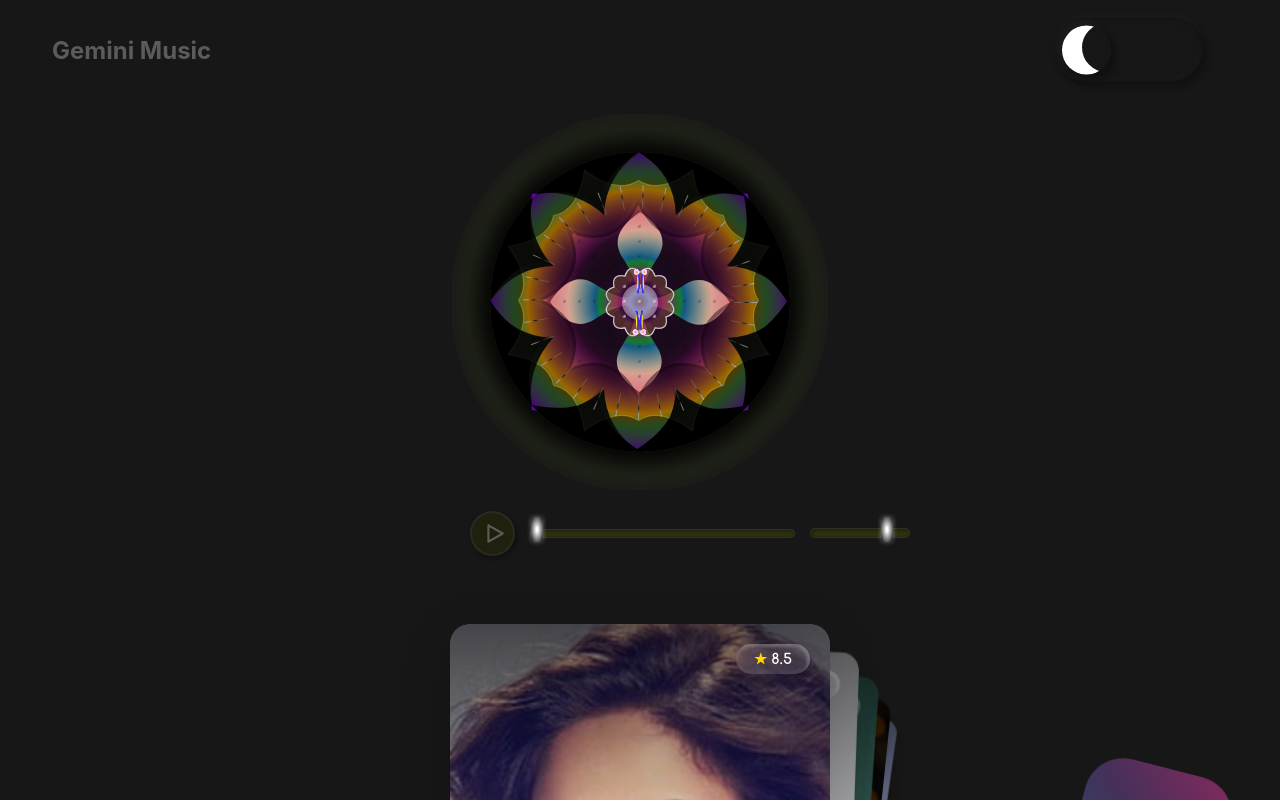
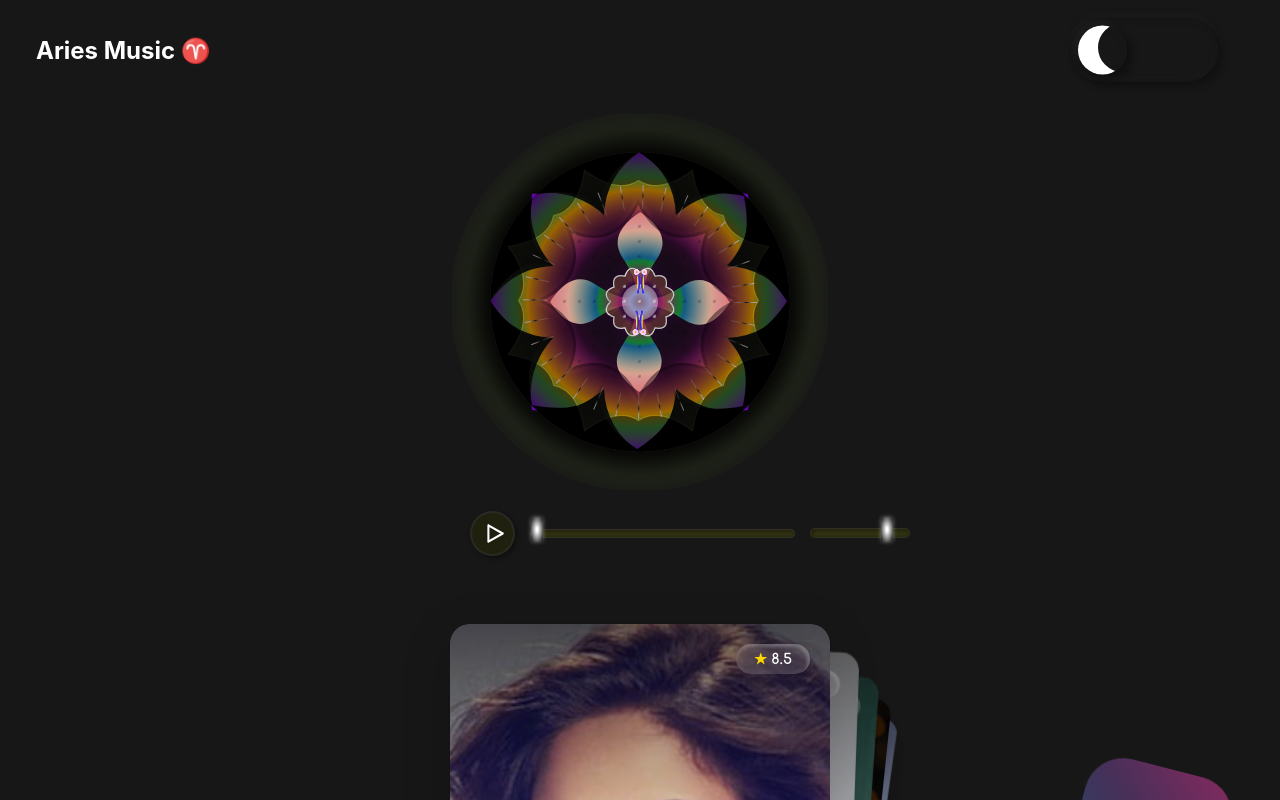
Before and after one commit to Datascientist88/music_player_iterative_refinement_testing, a React (Create React App) app in the folder frontend/: page / in a window 1280 px wide. Shown: the top 800 px of the page. Built offline with nearby package versions, Linux system fonts and the light colour scheme.

Commit message:
my first commit

```diff
--- a/frontend/src/App.css
+++ b/frontend/src/App.css
@@ -11,7 +11,7 @@ body {
 
 /* --- THEME DEFINITIONS --- */
 body[data-theme='dark'] {
-    --text-color: #8889;
+    --text-color:white;
     --text-color-hover: #fff;
     --bttn-brdr1: #3338;
     --bttn-brdr2: #4472;
@@ -25,14 +25,14 @@ body[data-theme='dark'] {
 }
 
 body[data-theme='light'] {
-    --text-color: #555;
+    --text-color: #1a1a1a;
     --text-color-hover: #000;
     --bttn-brdr1: #ccc;
     --bttn-brdr2: #b3b3b3;
     --main-bg: #fdfdfd; /* From toggle bg */
     --player-bg: radial-gradient(circle at 50% 50%, #e0e0e0, #ffffff 65%, #f0f2f5 75%);
     --card-bg: #ffffff;
-    --card-text: #333;
+    --card-text: #2b2a2a;
     --card-shadow: 0 4px 15px rgba(0, 0, 0, 0.1);
     background-color: var(--main-bg);
     color: var(--text-color);
@@ -41,10 +41,12 @@ body[data-theme='light'] {
 .App {
     display: flex;
     flex-direction: column;
+    justify-content: center;
     align-items: center;
     min-height: 100vh;
     padding: 20px;
     box-sizing: border-box;
+    margin-top: 0%;
 }
 
 .app-header {
@@ -52,7 +54,7 @@ body[data-theme='light'] {
     display: flex;
     justify-content: space-between;
     align-items: center;
-    padding: 0 2rem;
+    padding: 0 1rem;
     box-sizing: border-box;
     color: var(--text-color);
 }
@@ -60,6 +62,7 @@ body[data-theme='light'] {
 .app-header h1 {
     font-size: 1.5rem;
     margin: 0;
+    color: var(--text-color);
 }
 
 main {
--- a/frontend/src/App.js
+++ b/frontend/src/App.js
@@ -21,7 +21,7 @@ function App() {
     return (
         <div className="App">
             <header className="app-header">
-                <h1>Gemini Music</h1>
+                <h1>Aries Music ♈</h1>
                 <ThemeToggle theme={theme} toggleTheme={toggleTheme} />
             </header>
 
```
